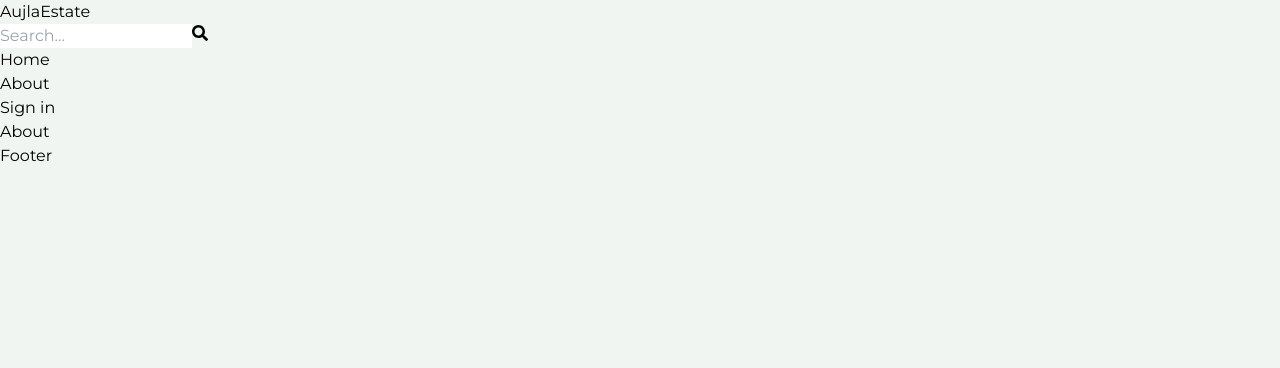
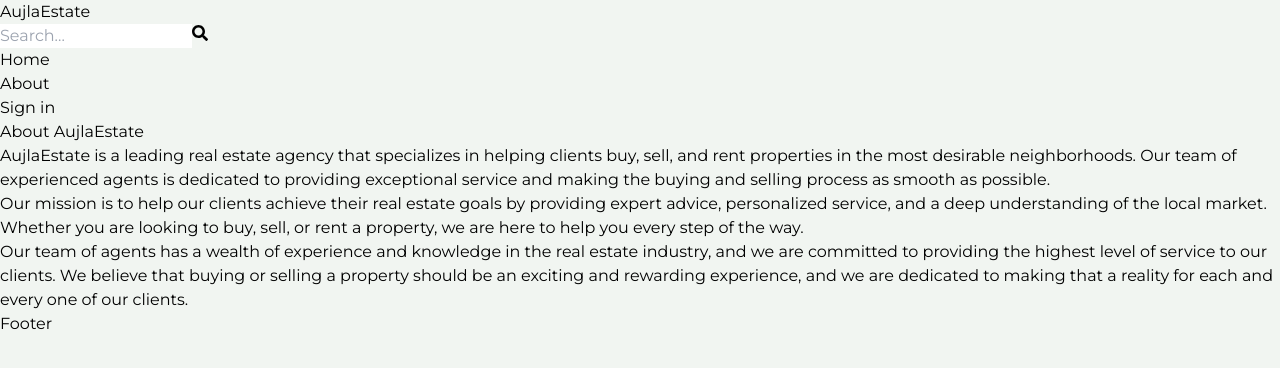
Before and after one commit to AgyapalSingh/Real-State-Mern, a React (Vite) app in the folder client/: page /about in a window 1280 px wide. Shown: the top 368 px of the page. Built offline with nearby package versions, Linux system fonts and the light colour scheme; no server answers.

Commit message:
About Us Pages created

```diff
--- a/client/src/pages/About.jsx
+++ b/client/src/pages/About.jsx
@@ -1,12 +1,36 @@
 import React from "react";
 import Layout from "../components/Layout";
 
-const About = () => {
+export default function About() {
   return (
-    <Layout title="About Us | AujlaEstate">
-      <div>About</div>
+    <Layout title="AujlaEstate |  About us">
+      <div className="py-20 px-4 max-w-6xl mx-auto">
+        <h1 className="text-3xl font-bold mb-4 text-slate-800">
+          About AujlaEstate
+        </h1>
+        <p className="mb-4 text-slate-700">
+          AujlaEstate is a leading real estate agency that specializes in
+          helping clients buy, sell, and rent properties in the most desirable
+          neighborhoods. Our team of experienced agents is dedicated to
+          providing exceptional service and making the buying and selling
+          process as smooth as possible.
+        </p>
+        <p className="mb-4 text-slate-700">
+          Our mission is to help our clients achieve their real estate goals by
+          providing expert advice, personalized service, and a deep
+          understanding of the local market. Whether you are looking to buy,
+          sell, or rent a property, we are here to help you every step of the
+          way.
+        </p>
+        <p className="mb-4 text-slate-700">
+          Our team of agents has a wealth of experience and knowledge in the
+          real estate industry, and we are committed to providing the highest
+          level of service to our clients. We believe that buying or selling a
+          property should be an exciting and rewarding experience, and we are
+          dedicated to making that a reality for each and every one of our
+          clients.
+        </p>
+      </div>
     </Layout>
   );
-};
-
-export default About;
+}
```
